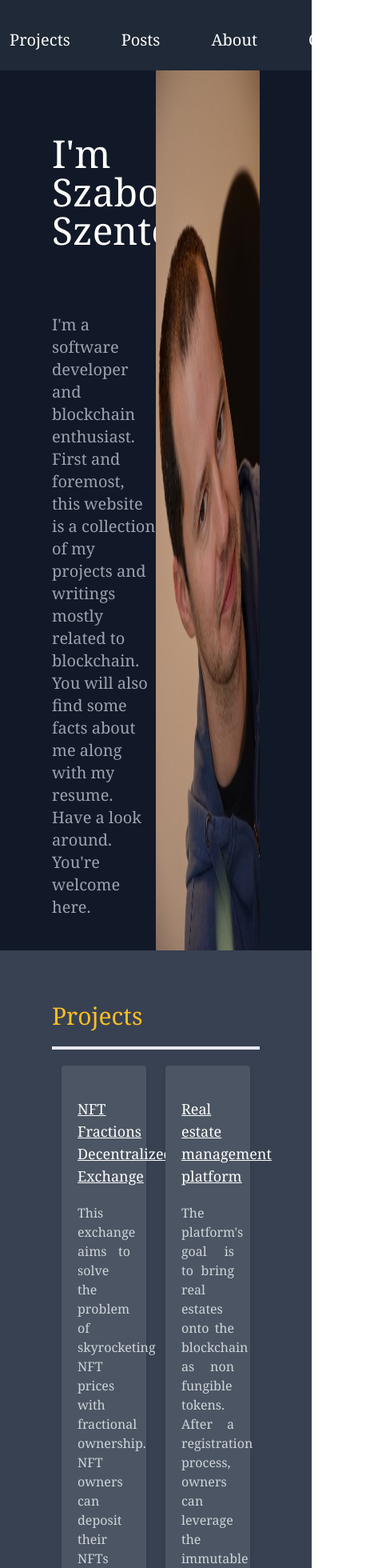
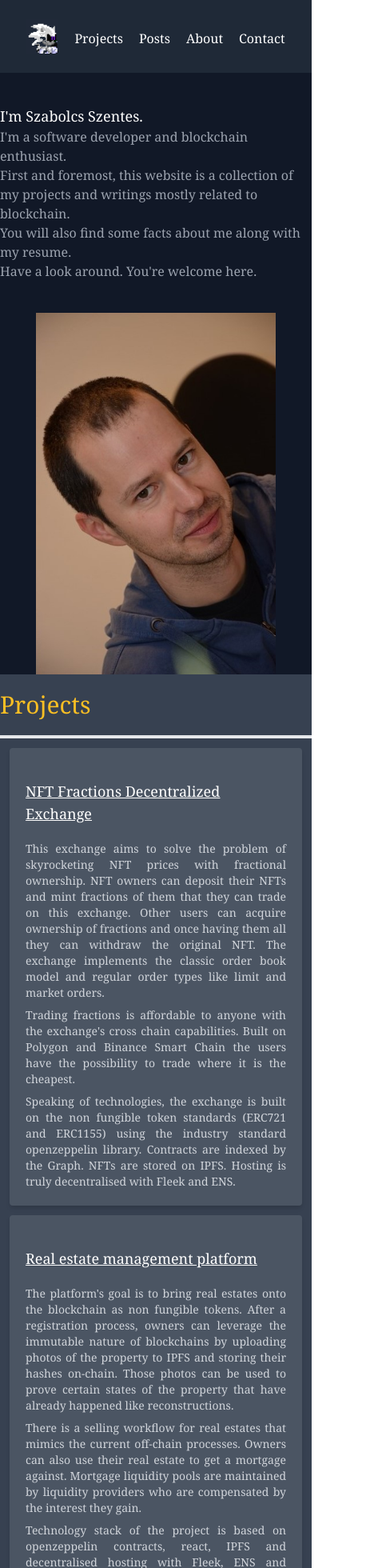
Before and after one commit to szmizorsz/personal-webpage, a React (Create React App) app: page / in a window 390 px wide. Shown: the top 1960 px of the page at 80% size, 458 px wide, since content can reach past the window. Built offline with nearby package versions, Linux system fonts and the light colour scheme.

Commit message:
Some responsiveness

```diff
--- a/src/App.js
+++ b/src/App.js
@@ -12,7 +12,7 @@ function App() {
     <div class="bg-gray-700 text-white font-serif">
       <Header />
       <Summary />
-      <div class="grid grid-cols-6">
+      <div class="md:grid md:grid-cols-6">
         <div class="col-span-1"></div>
         <div class="col-span-4">
           <Projects />
--- a/src/components/About.js
+++ b/src/components/About.js
@@ -2,7 +2,7 @@ import React from 'react'
 
 function About() {
     return (
-        <div id="about" class="pt-16">
+        <div id="about" class="pt-5 md:pt-16 text-sm md:text-base">
             <h6 class="flex justify-start pb-5 border-b-4 mb-10 text-yellow-400 text-3xl">
                 About me
             </h6>
--- a/src/components/Contact.js
+++ b/src/components/Contact.js
@@ -5,7 +5,7 @@ import medium from "../images/medium.jpeg";
 
 function Contact() {
     return (
-        <div id="contact" class="pt-16 pb-16">
+        <div id="contact" class="pt-5 md:pt-16 pb-16">
             <h6 class="flex justify-start pb-5 border-b-4 mb-10 text-yellow-400 text-3xl">
                 Contact
             </h6>
--- a/src/components/Header.js
+++ b/src/components/Header.js
@@ -10,18 +10,18 @@ function Header() {
 
                 </a>
             </div>
-            <div class="ml-20 mt-3 text-xl">
-                <a href="#projects" class="mr-16">
+            <div class="ml-5 md:ml-20 mt-3 md:text-xl">
+                <a href="#projects" class="mr-5 md:mr-16">
                     <span>
                         Projects
                     </span>
                 </a>
-                <a href="#posts" class="mr-16">
+                <a href="#posts" class="mr-5 md:mr-16">
                     <span>
                         Posts
                     </span>
                 </a>
-                <a href="#about" class="mr-16">
+                <a href="#about" class="mr-5 md:mr-16">
                     <span>
                         About
                     </span>
--- a/src/components/Post.js
+++ b/src/components/Post.js
@@ -4,7 +4,7 @@ function Post({ date, link, title }) {
     return (
         <div class="pt-4 pb-4">
             <span class="pr-5 text-lg">{date}</span>
-            <a href={link} class="text-2xl ">{title}</a>
+            <a href={link} class="text-lg sm:text-2xl ">{title}</a>
         </div>
     )
 }
--- a/src/components/Posts.js
+++ b/src/components/Posts.js
@@ -40,7 +40,7 @@ function Posts() {
         }
     ]
     return (
-        <div id="posts" class="pt-16">
+        <div id="posts" class="pt-5 md:pt-16">
             <h6 class="flex justify-start pb-5 border-b-4 mb-10 text-yellow-400 text-3xl">
                 Posts
             </h6>
--- a/src/components/ProjectCard.js
+++ b/src/components/ProjectCard.js
@@ -8,7 +8,7 @@ function ProjectCard({ title, link, paragraphs }) {
             </div>
             <div>
                 {paragraphs.map((paragraph) =>
-                    <div class="pb-2 text-gray-300 text-justify">
+                    <div class="pb-2 text-gray-300 text-justify text-sm lg:text-base">
                         {paragraph.text}
                     </div>
                 )}
--- a/src/components/Projects.js
+++ b/src/components/Projects.js
@@ -67,11 +67,11 @@ function Projects() {
         }
     ]
     return (
-        <div id="projects" class="pt-16">
+        <div id="projects" class="pt-5 md:pt-16">
             <h6 class="flex justify-start pb-5 mb-2 border-b-4 text-yellow-400 text-3xl">
                 Projects
             </h6>
-            <div class="grid grid-cols-2">
+            <div class="sm:grid sm:grid-cols-2">
                 {projects.map((project) =>
                     <div class="col-span-1">
                         <ProjectCard title={project.title} link={project.link} paragraphs={project.paragraphs} />
--- a/src/components/Summary.js
+++ b/src/components/Summary.js
@@ -3,13 +3,13 @@ import profile_pic from "../images/profile_pic.jpg";
 
 function Summary() {
     return (
-        <div class="bg-gray-900 grid grid-cols-6">
+        <div class="bg-gray-900 md:grid md:grid-cols-6">
             <div class="col-span-1"></div>
             <div class="col-span-2">
-                <div class="text-5xl pt-20 pb-20">
+                <div class="text-lg lg:text-3xl 2xl:text-5xl pt-10 md:pt-20 md:pb-20">
                     I'm Szabolcs Szentes.
                 </div>
-                <div class="pb-10 text-xl text-gray-400">
+                <div class="pb-10 lg:text-lg 2xl:text-xl text-gray-400">
                     I'm a software developer and blockchain enthusiast.<br />
                     First and foremost, this website is a collection of my projects and writings mostly related to blockchain.<br />
                     You will also find some facts about me along with my resume.<br />
```
